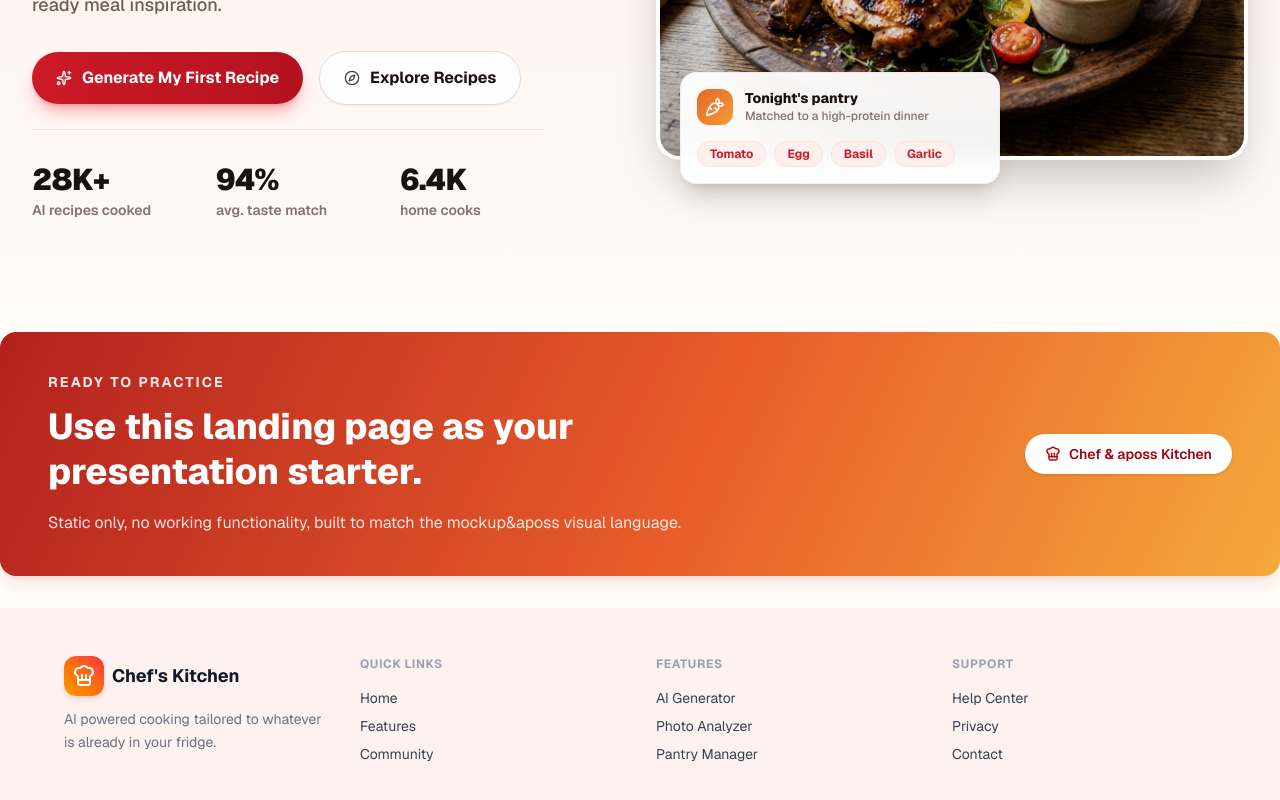
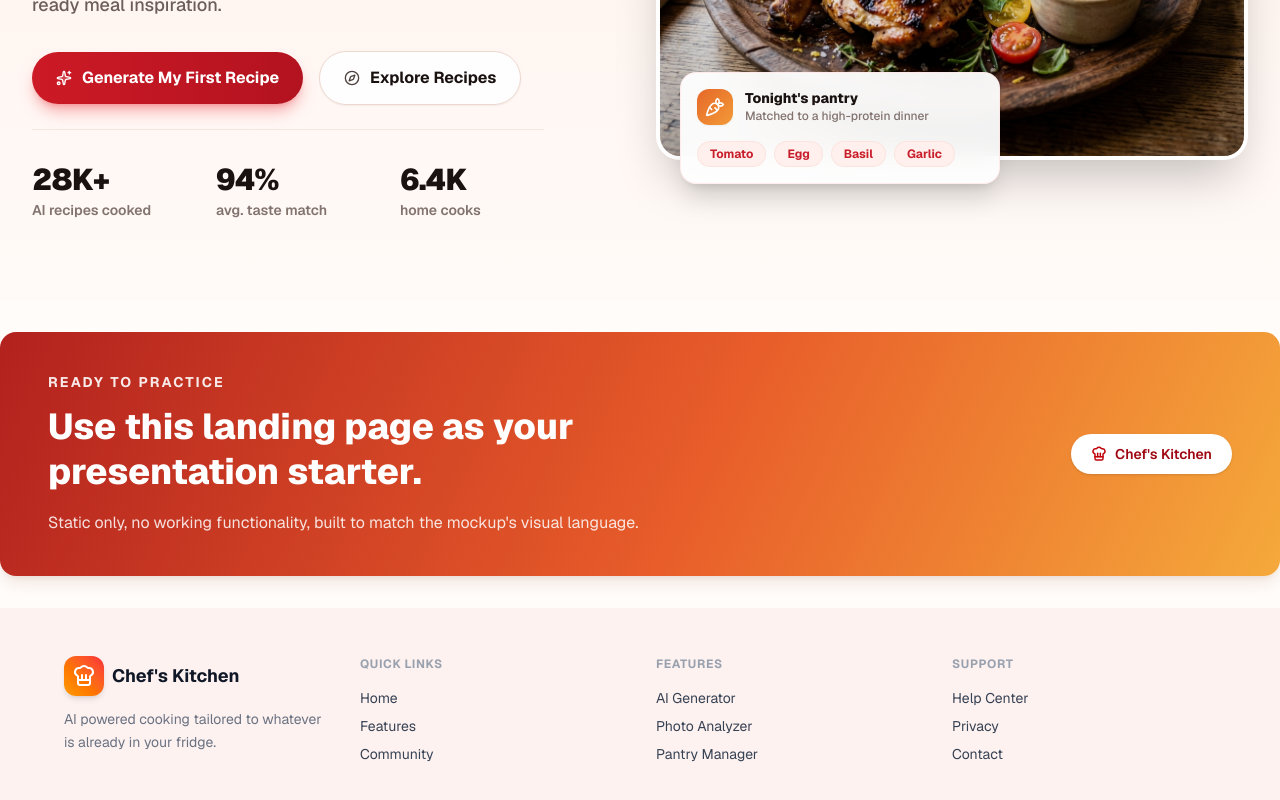
Before and after one commit to raju-codes77/team, a Next.js app: page / in a window 1280 px wide. Shown: the part 507-1307 px from the top of the page. Built offline with nearby package versions, Linux system fonts and the light colour scheme.

Commit message:
presenetation banner issues resolved

```diff
--- a/src/components/Presentationstarterbanner .jsx
+++ b/src/components/Presentationstarterbanner .jsx
@@ -5,13 +5,7 @@ import { ChefHat } from "lucide-react";
 export default function PresentationStarterBanner() {
   return (
     <div
-      className="
-        relative w-full max-w-7xl mx-auto my-8
-        rounded-2xl px-8 py-10 sm:px-12 sm:py-10
-        flex flex-col sm:flex-row items-center
-        justify-between gap-8
-        shadow-lg shadow-orange-900/10
-      "
+      className="relative w-full max-w-7xl mx-auto my-8 rounded-2xl px-8 py-10 sm:px-12 sm:py-10 flex flex-col sm:flex-row items-center justify-between gap-8 shadow-lg shadow-orange-900/10"
       style={{
         background: "linear-gradient(115deg, #B3211E 0%, #E85D2A 55%, #F5A93B 100%)",
       }}
@@ -27,24 +21,16 @@ export default function PresentationStarterBanner() {
         </h2>
 
         <p className="text-sm sm:text-base text-white/85 leading-relaxed">
-          Static only, no working functionality, built to match the mockup&aposs
-          visual language.
+          Static only, no working functionality, built to match the mockup&apos;s visual language.
         </p>
       </div>
 
       {/* Right: pill badge */}
       <div className="shrink-0 self-center">
-        <div
-          className="
-            flex items-center gap-2
-            bg-white rounded-full
-            px-5 py-2.5
-            shadow-sm
-          "
-        >
+        <div className="flex items-center gap-2 bg-white rounded-full px-5 py-2.5 shadow-sm">
           <ChefHat className="w-4 h-4 text-red-700" strokeWidth={2.2} />
           <span className="text-sm font-semibold text-red-800">
-            Chef & aposs Kitchen
+            Chef&apos;s Kitchen
           </span>
         </div>
       </div>
```
